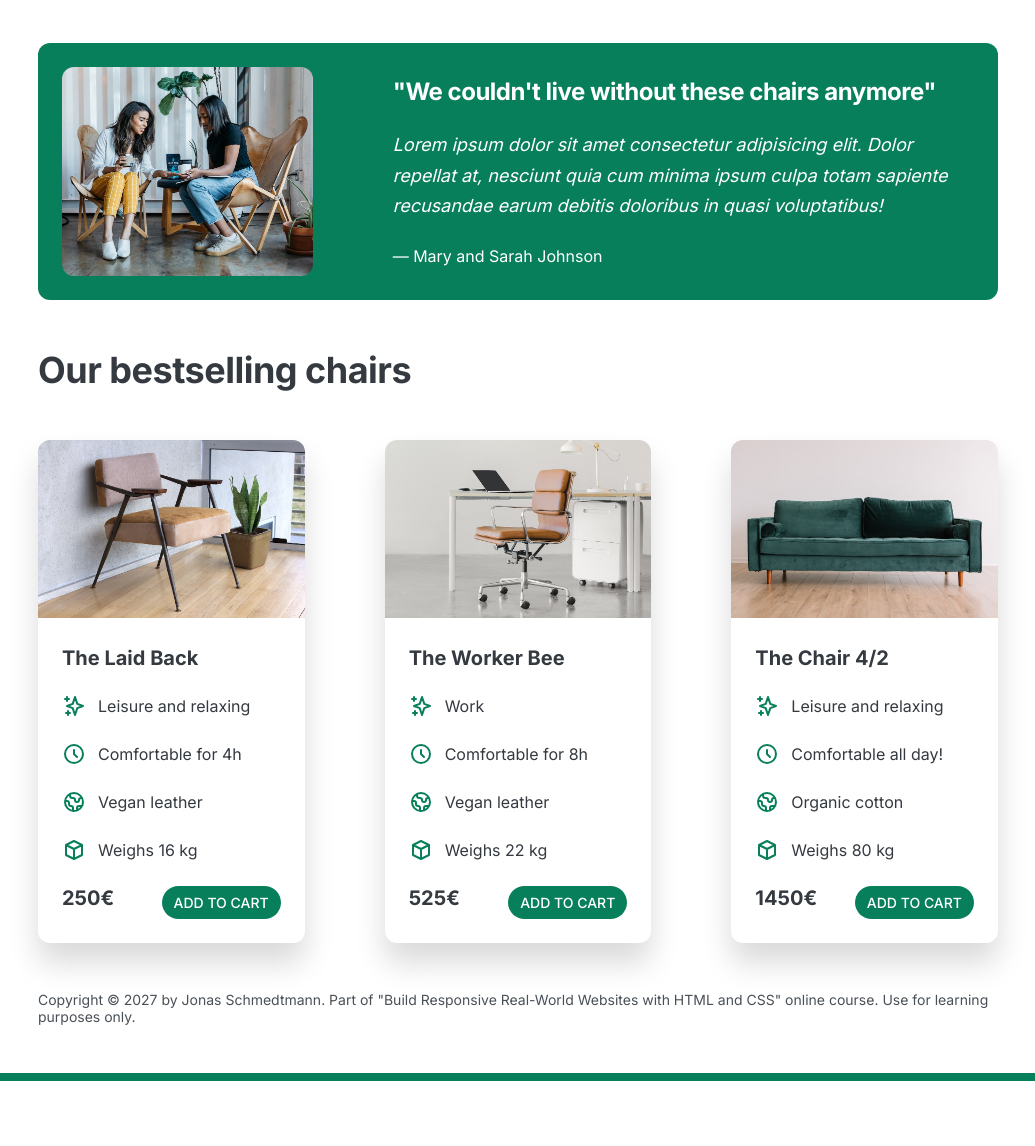
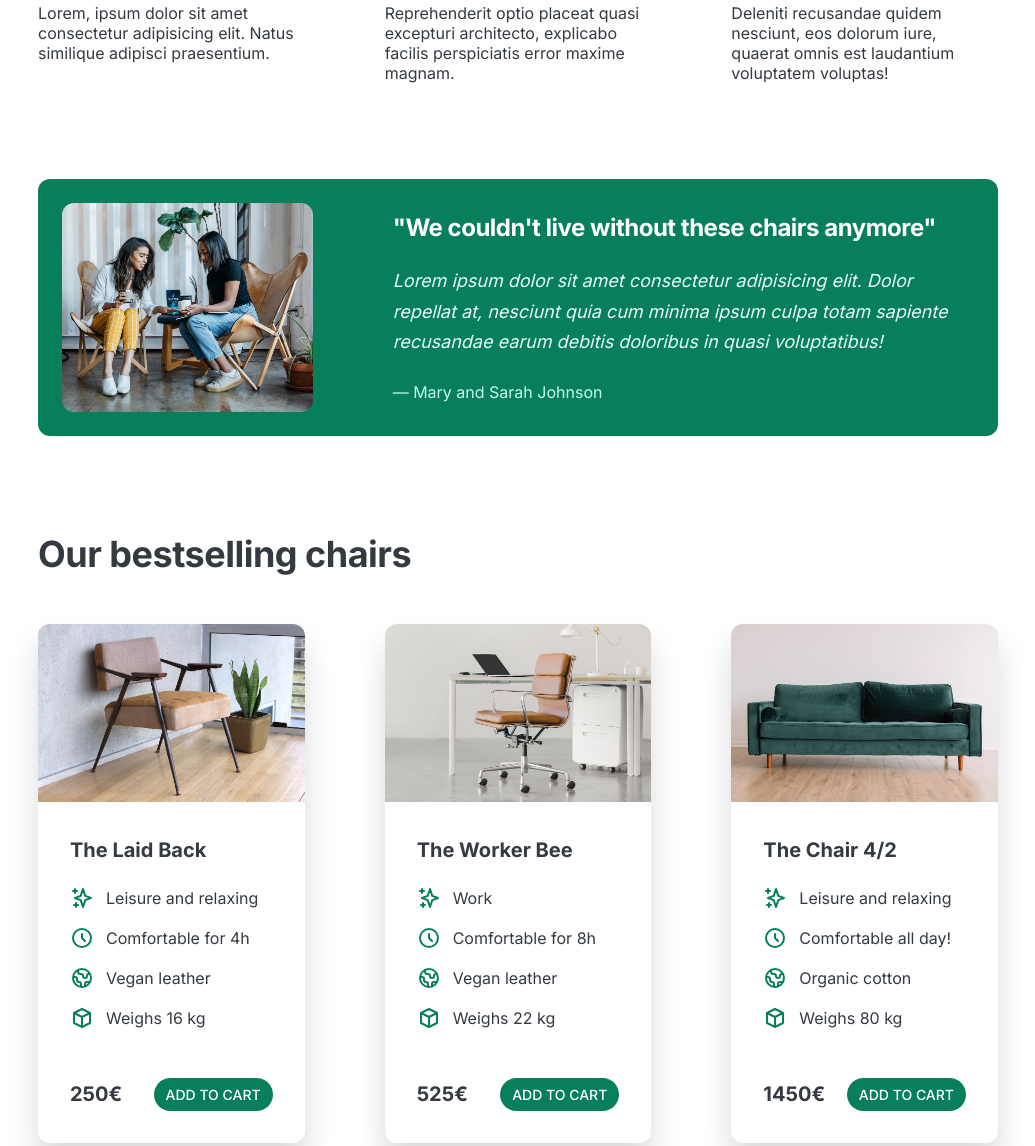
Before and after one commit to nikolamihailov/HTML-CSS-Udemy, a plain HTML site: page Build Responsive Real-World Websites with HTML and CSS/04. Web Design Rules and Framework/index.html in a window 1280 px wide. Shown: the part 815-1961 px from the top of the page, without its empty margins (122-1157 px from the left). Before the commit the page ends 1896 px from the top, so only its background shows below. Drawn offline with Linux system fonts and the light colour scheme.

Commit message:
implemented whitespace

```diff
--- a/Build Responsive Real-World Websites with HTML and CSS/04. Web Design Rules and Framework/style.css
+++ b/Build Responsive Real-World Websites with HTML and CSS/04. Web Design Rules and Framework/style.css
@@ -33,7 +33,7 @@ body {
 
 header,
 section {
-  margin-bottom: 48px;
+  margin-bottom: 96px;
 }
 
 h2 {
@@ -81,7 +81,7 @@ header {
   display: grid;
   grid-template-columns: repeat(2, 1fr);
   column-gap: 80px;
-  margin-top: 48px;
+  margin-top: 80px;
 }
 
 .header-text-box {
@@ -89,7 +89,7 @@ header {
 }
 
 h1 {
-  margin-bottom: 24px;
+  margin-bottom: 32px;
   font-size: 44px;
 }
 
@@ -109,7 +109,7 @@ img {
   stroke: #087f5b;
   height: 32px;
   height: 32px;
-  margin-bottom: 16px;
+  margin-bottom: 24px;
 }
 
 .features-title {
@@ -144,6 +144,10 @@ img {
   margin-bottom: 24px;
   font-size: 18px;
   line-height: 1.7;
+  color: #e6fcf5;
+}
+.testimonial-author {
+  color: #c3fae8;
 }
 
 /* CHAIRS */
@@ -157,7 +161,7 @@ img {
   border-bottom-right-radius: 0;
 }
 .chair-box {
-  padding: 24px;
+  padding: 32px;
 }
 
 h3 {
@@ -167,14 +171,14 @@ h3 {
 
 .chair-details {
   list-style: none;
-  margin-bottom: 24px;
+  margin-bottom: 48px;
 }
 
 .chair-details li {
   display: flex;
   align-items: center;
   gap: 12px;
-  margin-bottom: 24px;
+  margin-bottom: 16px;
 }
 
 .chair-details li:last-child {
@@ -190,6 +194,7 @@ h3 {
 .chair-price {
   display: flex;
   justify-content: space-between;
+  align-items: center;
   font-size: 20px;
 }
 
```
